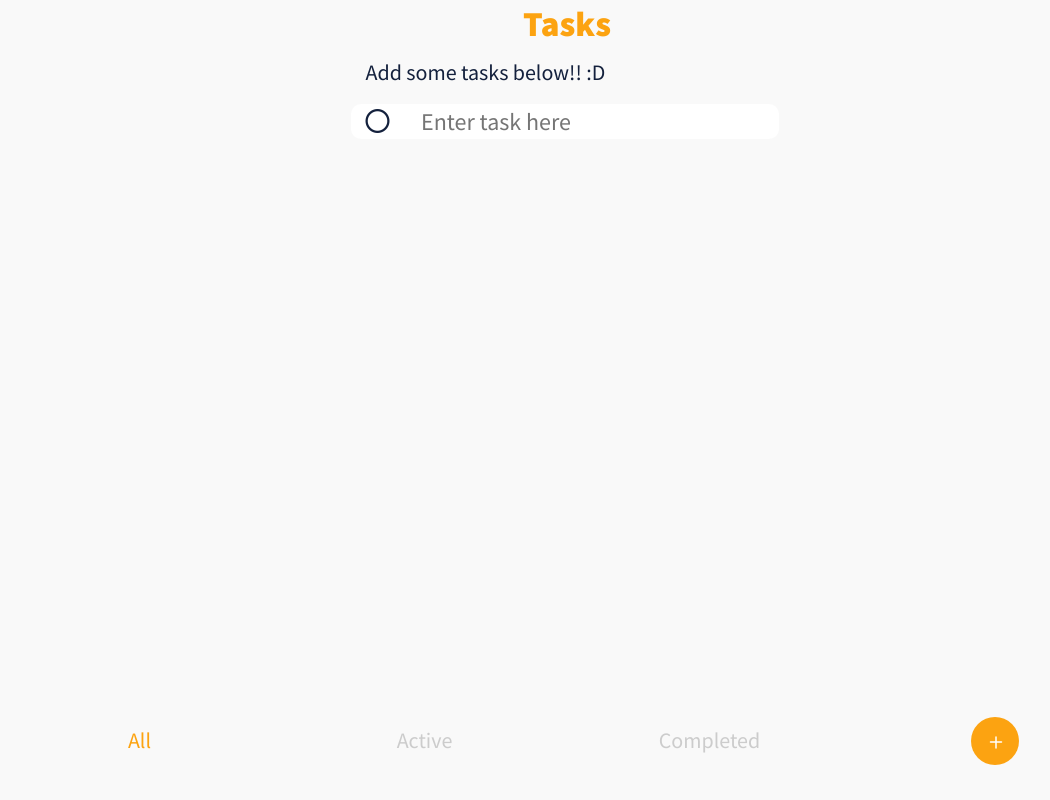
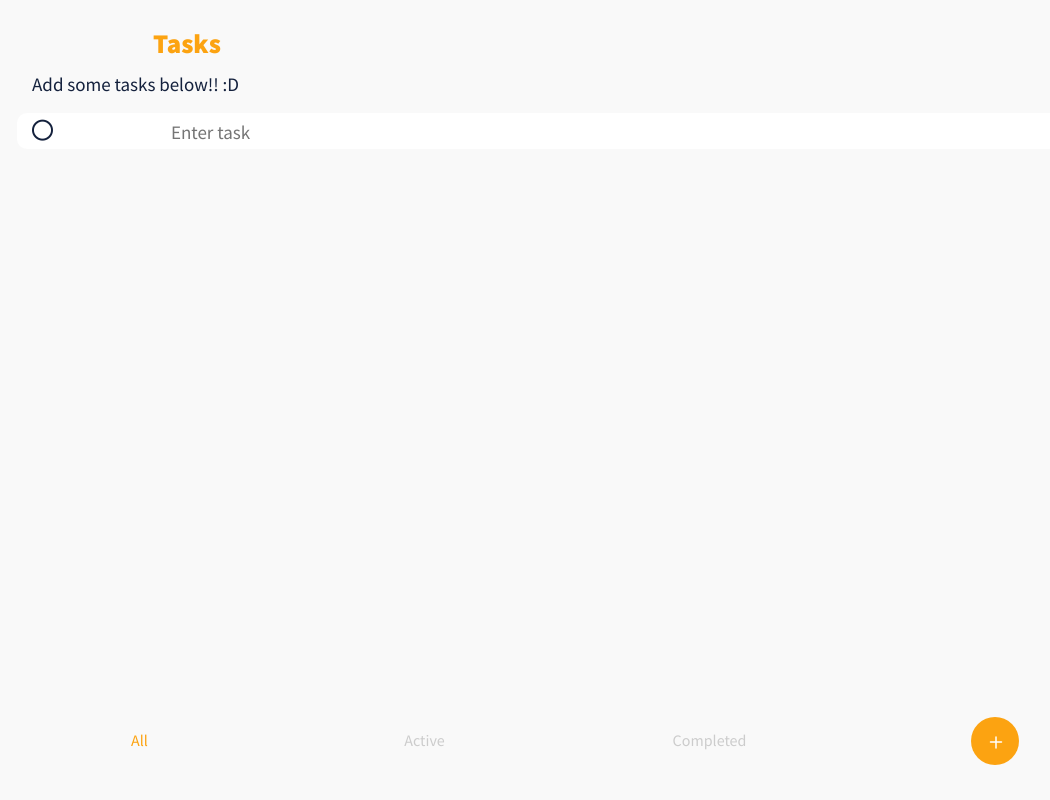
Before and after one commit to rj-tinajero/Redux-To-Do-List, a React (Create React App) app: page / in a window 1280 px wide. Both pictures are taken after a click on the picture 1067 px from the left and 748 px from the top of the page. Shown: the whole page, without its empty margins (73-1123 px from the left). Built offline with nearby package versions, Linux system fonts and the light colour scheme.

Commit message:
final edits for now

```diff
--- a/src/App.css
+++ b/src/App.css
@@ -16,8 +16,6 @@
 .App-header {
   background-color: #F9F9F9;
   min-height: 100vh;
-  display: flex;
-  flex-direction: column;
   align-items: center;
   font-size: calc(10px + 2vmin);
   color: #14213D;
@@ -67,9 +65,10 @@
   font-family: 'Source Sans Pro';
   font-style: normal;
   font-weight: 900;
-  font-size: 35px;
+  font-size: 27px;
   line-height: 140%;
   color: #FCA311;
+  padding-top: 25px;
 }
 
 li {
@@ -90,12 +89,16 @@ p {
   font-family: 'Source Sans Pro';
   font-style: normal;
   font-weight: normal;
-  font-size: 22px;
+  font-size: 19px;
   line-height: 140%;
 }
 
 img {
   padding-bottom: 15px;
+}
+
+.task {
+  margin-right: 0px
 }
 
 .input {
@@ -110,6 +113,10 @@ img {
   outline: none;
 }
 
+::placeholder {
+  font-size: 19px;
+}
+
 .submit {
   display: none
 }
@@ -120,11 +127,13 @@ img {
 }
 
 .filter-title {
-  color: #CCCCCC
+  color: #CCCCCC;
+  font-size: 16px;
 }
 
 .filter-title-clicked {
-  color: #FCA311
+  color: #FCA311;
+  font-size: 16px
 }
 
 .footer {
--- a/src/App.js
+++ b/src/App.js
@@ -63,7 +63,13 @@ function App(props){
 
   return(
     <div className="App-header">
-      <h1 className="title">Tasks</h1>
+      <div className="container">
+        <div className="row">
+          <div className="col-4 text-center"><h1 className="title">Tasks</h1></div>
+          <div className="col-4"></div>
+          <div className="col-4"></div>
+        </div>
+      </div>
       <ul>
         <div className="container list">
         {props.todos.length < 1 ? <div><p>Add some tasks below!! :D</p></div> :
@@ -87,31 +93,30 @@ function App(props){
         {/* have another li element be the disappearing input box, depending on plus button being pressed */}
         {toggleInput ?
           <li className="row hover-and-input" key={props.todos.length + 2}>
-            <div className="col my-auto text-center">
-              <i className="far fa-circle status-icon"></i>
+            <div className="col my-auto mx-auto">
+              <i className="far fa-circle fa-sm status-icon"></i>
             </div>
-            <div className="col-9">
+            <div className="col-9 mx-auto">
               <form onSubmit={submit}>
-                <input className="input" type="text" placeholder="Enter task here" onChange={handleSubmit} value={text} />
+                <input className="input" type="text" placeholder="Enter task" onChange={handleSubmit} value={text} />
                 <button className="submit" type="submit"><i className="fas fa-file-medical"></i></button>
               </form>
             </div>
-            <div className="col"></div>
+            <div className="col mx-auto"></div>
           </li> : null}
         </div>
-
       </ul>
 
 {/* maybe use filter state as a way to check which color the filter tabs should be */}
       <div className="container fixed-bottom footer">
         <div className="row">
-          <div className="col text-center my-auto">
+          <div className="col text-center my-auto mx-auto">
             {styleAll()}
           </div>
-          <div className="col text-center my-auto">
+          <div className="col text-center my-auto mx-auto">
             {styleAct()}
           </div>
-          <div className="col text-center my-auto">
+          <div className="col text-center my-auto mx-auto">
             {styleComplete()}
           </div>
           <div className="col text-center">
@@ -120,9 +125,7 @@ function App(props){
               <img onClick={() => setToggleInput(!toggleInput)} src={plus} alt="add button"/>}
           </div>
         </div>
-
       </div>
-
     </div>
   )
 }
@@ -134,5 +137,4 @@ const mapStateToProps = (state /*, ownProps*/) => {
 }
 const mapDispatchToProps = { addTodo, changeTodoStatus, deleteFromList }
 
-
 export default connect(mapStateToProps, mapDispatchToProps)(App);
--- a/src/components/Todo.js
+++ b/src/components/Todo.js
@@ -1,35 +1,42 @@
-import React from 'react';
+import React, {useState} from 'react';
 import {connect} from 'react-redux'
 import {addTodo, changeTodoStatus, deleteFromList} from '../redux/actions'
 
 function Todo(props) {
+   const [hover, setHover] = useState(false)
    const item = props.item
    const index = props.index
    return(
-      <li className="row" key={index}>
-         <div className="col my-auto text-center">
+      <li
+         className="row"
+         key={index}
+         onMouseEnter={() => setHover(true)}
+         onMouseLeave={() => setHover(false)}
+      >
+         <div className="col my-auto  mx-auto">
             {item.complete ?
             <i
                onClick={() => props.changeTodoStatus(item)}
-               className="far fa-check-circle status-icon-done"></i> :
+               className="far fa-check-circle fa-sm status-icon-done"></i> :
             <i
                onClick={() => props.changeTodoStatus(item)}
-               className="far fa-circle status-icon"></i>}
+               className="far fa-circle fa-sm status-icon"></i>}
          </div>
 
-         <div className="col-9 mt-3">
+         <div className="col-9 mt-3 task mx-auto">
             {item.complete ? <p className="done-task">{item.task}</p> : <p>{item.task}</p>}
          </div>
 
-         <div className="col my-auto text-center">
-            <i
-            onClick={() => props.deleteFromList(item)}
-            className="delete far fa-trash-alt"
-
-            ></i>
+         <div className="col my-auto mx-auto">
+            {hover ?
+               <i
+                  onClick={() => props.deleteFromList(item)}
+                  className="delete far fa-trash-alt fa-sm"
+               ></i> : null}
          </div>
 
-      </li>)
+      </li>
+   )
 }
 
 const mapStateToProps = (state /*, ownProps*/) => {
@@ -39,5 +46,4 @@ const mapStateToProps = (state /*, ownProps*/) => {
  }
  const mapDispatchToProps = { addTodo, changeTodoStatus, deleteFromList }
 
-
  export default connect(mapStateToProps, mapDispatchToProps)(Todo);
```
